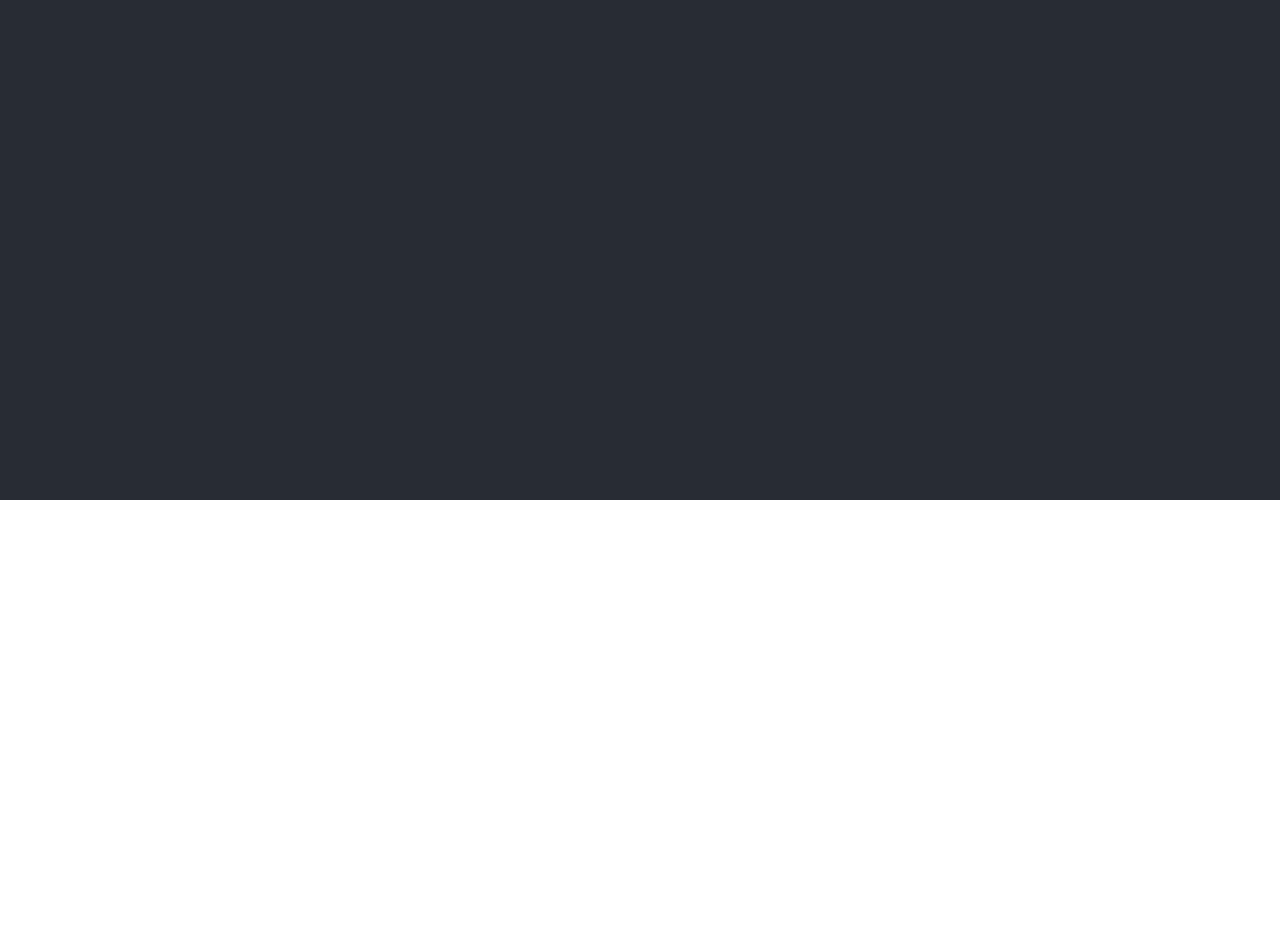
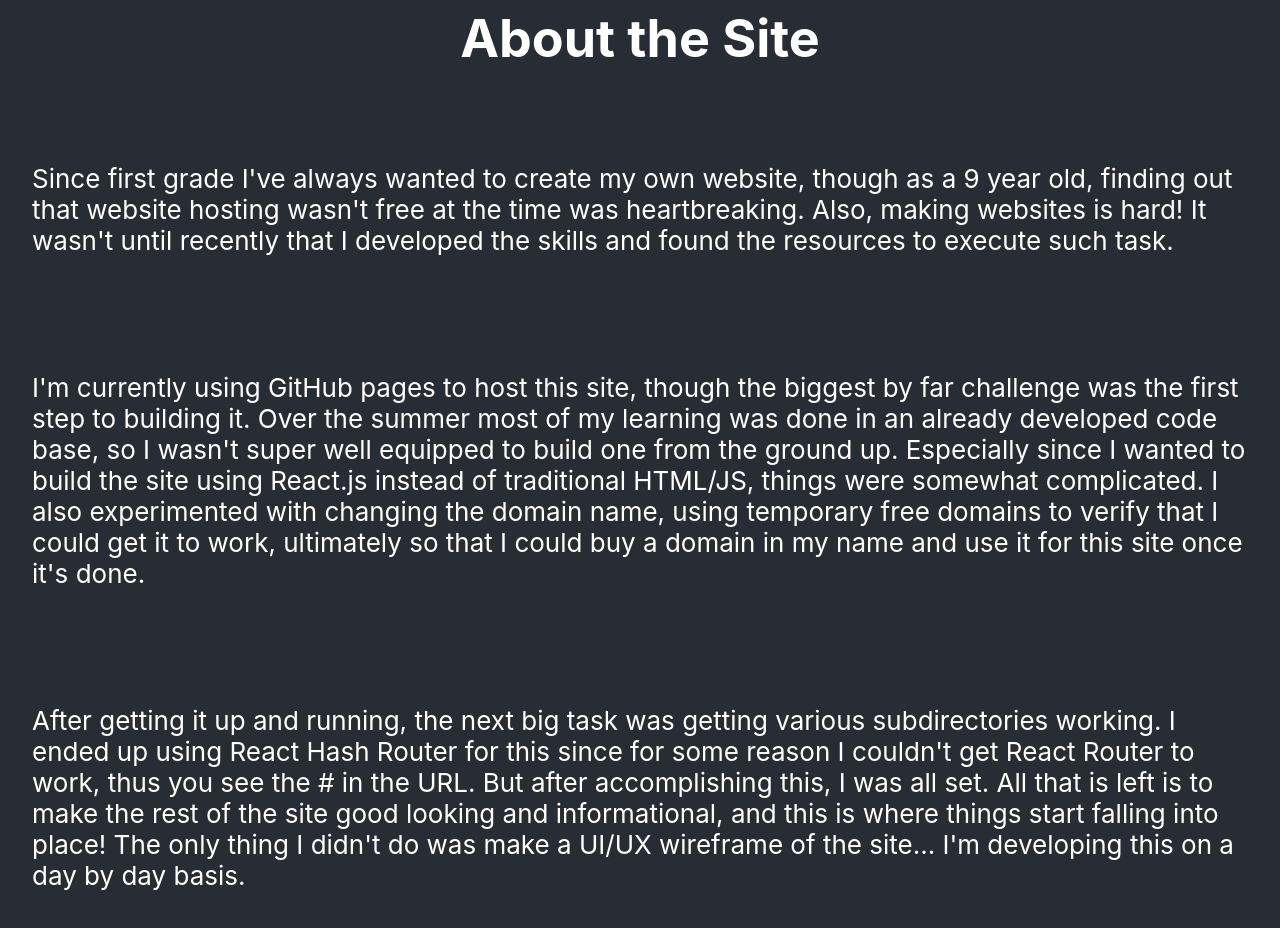
Before and after one commit to bnkhek/bnkheksite, a React (Create React App) app: page /#/About in a window 1280 px wide. Shown: the part 300-1228 px from the top of the page. Before the commit the page ends 800 px from the top, so only its background shows below. Built offline with nearby package versions, Linux system fonts and the light colour scheme.

Commit message:
Lots of details

```diff
--- a/src/Routes/About.js
+++ b/src/Routes/About.js
@@ -43,7 +43,41 @@ function About() {
           <p>(Outside of work!)</p>
         </div>
 
-        <p>I like to play tennis, chess, and skateboard.</p>
+        <p>
+          I like to play tennis, chess, and skateboard. (Work in progress
+          section...)
+        </p>
+
+        <h1>About the Site</h1>
+        <p className="contentDetail">
+          Since first grade I've always wanted to create my own website, though
+          as a 9 year old, finding out that website hosting wasn't free at the
+          time was heartbreaking. Also, making websites is hard! It wasn't until
+          recently that I developed the skills and found the resources to
+          execute such task.
+        </p>
+        <p className="contentDetail">
+          I'm currently using GitHub pages to host this site, though the biggest
+          by far challenge was the first step to building it. Over the summer
+          most of my learning was done in an already developed code base, so I
+          wasn't super well equipped to build one from the ground up. Especially
+          since I wanted to build the site using React.js instead of traditional
+          HTML/JS, things were somewhat complicated. I also experimented with
+          changing the domain name, using temporary free domains to verify that
+          I could get it to work, ultimately so that I could buy a domain in my
+          name and use it for this site once it's done.
+        </p>
+
+        <p className="contentDetail">
+          After getting it up and running, the next big task was getting various
+          subdirectories working. I ended up using React Hash Router for this
+          since for some reason I couldn't get React Router to work, thus you
+          see the # in the URL. But after accomplishing this, I was all set. All
+          that is left is to make the rest of the site good looking and
+          informational, and this is where things start falling into place! The
+          only thing I didn't do was make a UI/UX wireframe of the site... I'm
+          developing this on a day by day basis.
+        </p>
       </body>
     </div>
   );
--- a/src/Routes/App.css
+++ b/src/Routes/App.css
@@ -81,9 +81,12 @@ div.parallax {
 }
 
 img {
-  margin: 4%;
+  width: 100%;
   margin-right: 0;
   max-height: 100%;
+  max-width: 100%;
+  margin-right: 0;
+  padding-right: 0;
 }
 
 p.caption {
@@ -156,18 +159,19 @@ div.page2 {
 div.page3 {
   align-items: center;
   justify-content: flex-start;
-  height: 210vh;
+  height: 250vh;
 }
 
 div.page4 {
   align-items: center;
-  height: 150vh;
-  justify-content: space-between;
+  height: 210vh;
+  justify-content: flex-start;
 }
 
 div.page5 {
   align-items: center;
   justify-content: space-between;
+  height: 100vh;
 }
 
 div.page6 {
@@ -180,19 +184,21 @@ div.contentDetail {
   grid-template-columns: 50% 50%;
   justify-content: space-around;
   align-items: flex-start;
-  margin: 1%;
-  padding: 2%;
+  margin: 4%;
+  padding: 0.5%;
   max-height: 50%;
+  background-color: gray;
 }
 
 p.contentDetail {
   margin-bottom: 2%;
   margin-left: 0;
+  padding: 2.5%;
 }
 
 #higgs {
   padding: 8px;
-  height: 100%;
+  width: 100%;
   transition: width 2s, height 2s, transform 2s;
   justify-self: center;
 }
--- a/src/Routes/App.js
+++ b/src/Routes/App.js
@@ -64,7 +64,7 @@ function App() {
               </div>
             </Slide>
             <Slide left>
-              <p>But enough about the site... who am I?</p>
+              <p>But enough about the site... what do I do?</p>
             </Slide>
           </div>
           <p>
@@ -76,6 +76,16 @@ function App() {
           <h1>
             <strong>Teaching</strong>
           </h1>
+
+          <p>
+            Coming into Rice, I was very uncertain with what I wanted to explore
+            in college. The guidance of countless students, mentors, and
+            professors enabled me to explore career paths that were
+            complementary to my interests. Being a resource to others means a
+            lot to me because of the invaluable self-discovery I can help
+            facilitate.
+          </p>
+
           <h2>RCEL Elite Tech Camp</h2>
           <div className="contentDetail">
             <img src={rcel} alt="RCEL Class Photo" width="90%" />
@@ -83,16 +93,18 @@ function App() {
               Over the summer of 2020 I had the pleasure of teaching 28 high
               school students machine learning in Python through RCEL - Rice
               Center for Engineering Leadership - technology camp. We used
-              anomaly detection algorithms to analyze meteorological data! This
-              is one of our classes trying to make a heart.
+              anomaly detection algorithms to analyze meteorological data!
+              Examples include the Isolation Forest and Local Outlier Factor
+              algorithms, aided with powerful libraries like SciKitLearn and
+              MatPlotLib. This is one of our classes trying to make a heart.
             </p>
           </div>
           <h2>COLL</h2>
           <p>
             COLL is a class code, short for COLLege course, which are
-            student-taught courses! After some training, Rice students can teach
-            a COLL course on anything they'd like, and I'm working on doing this
-            soon! Stay tuned for a syllabus :)
+            student-taught courses! After a semseter of training, Rice students
+            can teach a COLL course on anything they'd like, and I'm working on
+            doing this soon! Stay tuned for a syllabus.
           </p>
 
           <h2>Rice Splash</h2>
@@ -100,9 +112,10 @@ function App() {
           <p>
             There's a really cool organization on campus called Rice Splash, in
             which students at Rice can teach middle/high school students about
-            any topic they want. I'm going to be teaching this fall about
-            multivariable calculus. Ambitious indeed, but I'm confident the
-            material can be simplified enough and still have them learn.
+            any topic they want. I'm going to be teaching this fall about single
+            variable (and some multivariable) calculus. Ambitious, but I'm
+            confident the material can be simplified enough and still be
+            beneficial.
           </p>
 
           <p>
@@ -112,6 +125,7 @@ function App() {
 
         <div className="page page4">
           <h1>Research</h1>
+
           <h2>Gravitational Waves from Self-Ordering Scalar Fields</h2>
           <div className="contentDetail">
             <img
@@ -119,19 +133,25 @@ function App() {
               alt="Higgs Mexican Hat Potential"
               id="higgs"
             />
-
+            <div>
               <p className="contentDetail">
                 I'm studying the gravitational wave energy density from
                 self-ordering scalar fields, particularly the Higgs field. Fancy
-              talk for saying that the Higgs field (associated with Higgs boson)
-              is inhomogeneous (isn't uniform) in space, and as it tries to
-              relax, or become homogeneous, it generates gravitational waves.
-              Woah! To the left is a picture of the{" "}
+                talk for saying that the Higgs field (associated with Higgs
+                boson) is inhomogeneous (isn't uniform) in space, and as it
+                tries to relax, or become homogeneous, it generates
+                gravitational waves. Woah! To the left is a picture of the{" "}
                 <a href="https://en.wikipedia.org/wiki/Spontaneous_symmetry_breaking">
                   Higgs Mexican Hat potential.{" "}
                 </a>
-              Hover your mouse over it!
               </p>
+              <p className="contentDetail">
+                I was ecstatic to have been able to do this research this
+                semester. I've finally gotten behind the pop science that
+                surrounds some of the terms mentioned here. To be able to study
+                a phenomenon so beyond us all is both mind-blowing and humbling.
+              </p>
+            </div>
           </div>
 
           <h2>Some Other Research</h2>
@@ -155,14 +175,24 @@ function App() {
             My co-chair and I won the SEDS (Students for the Exploration and
             Development of Space) USA Chapter bid for SpaceVision 2021, one of
             the largest student-run conferences in the world. We're working with
-            Space Center Houston (visitor center of the Johnson Space Center),
-            other SEDS Chapters, the national SEDS advisory board, and fellow
-            SEDS members to plan this event of 500+ people! The current 3 day
-            conference schedule includes topics ranging from intense
-            computational work to international space policy.
+            NASA Space Center Houston (visitor center of the Johnson Space
+            Center), other SEDS Chapters, the national SEDS advisory board, and
+            fellow SEDS members to plan this event of 500+ people! The 3 day
+            conference schedule includes topics ranging from the Artemis
+            missions to international space policy.
           </p>
+          {/*
           <h2>TEDxRice</h2>
-          <p>👀</p>
+          <p>
+            I was looking to give a talk illuminating equations in physics that
+            are overlooked but quite powerful in their implications and meaning.
+            I think pop science today goes a little too far with the qualitative
+            analysis of phenomena. While it's easily accessible this way, I felt
+            that the quantitative aspect of physics is simulatenously overlooked
+            and feared, even though there's a lot of weight to them. I'll try my
+            best to explain pop science physics more rigorously but still fun.
+          </p>
+          */}
           <p>
             <i class="arrow down"></i>
           </p>
@@ -177,10 +207,10 @@ function App() {
 
           <h2>RiceApps Open Source Accelerator</h2>
           <p>
-            Basically, RiceApps OSA was a 2 and a half-ish month program in
-            summer 2020. I was paired up with a recent Rice grad (also my
-            referral to FB, thanks Tam!) and two other students. More can be
-            found on my LinkedIn.
+            RiceApps OSA was a 2 and a half-ish month program in summer 2020. I
+            was paired up with a recent Rice grad (also my referral to FB,
+            thanks Tam!) and two other students. More can be found on my
+            LinkedIn.
           </p>
           <p>
             Bottom line, this experience showed me the{" "}
@@ -188,13 +218,13 @@ function App() {
             to develop this website after having absolutely no experience with
             web development. This was something I never got in my years of
             classroom coding experience. It was always Java, Pyton, or MATLAB,
-            but never front-end development! I wouldn't say OSA rekindled a
+            but never front-end development! OSA didn't necessarily rekindle a
             desire to code - I've always enjoyed it since my first class in high
             school. Rather, it gave me perspective to an area of programming
             that I've never been exposed to up until that point. Front-end
             development is a (very) recent discovery for me, and because of
             this, I want to see how much more I can do, perhaps as an intern
-            over the summer! I'm interested in seeing if such a hobby could turn
+            over the summer. I'm interested in seeing if such a hobby could turn
             into a career, and given my great (but short) experience with OSA,
             I'm very open minded and willing to see what else this path has to
             offer.
```
Also changed, not shown: 1 other file (tests, documents, lock files or other folders). Lines whose indentation alone changed are shown as unchanged.
